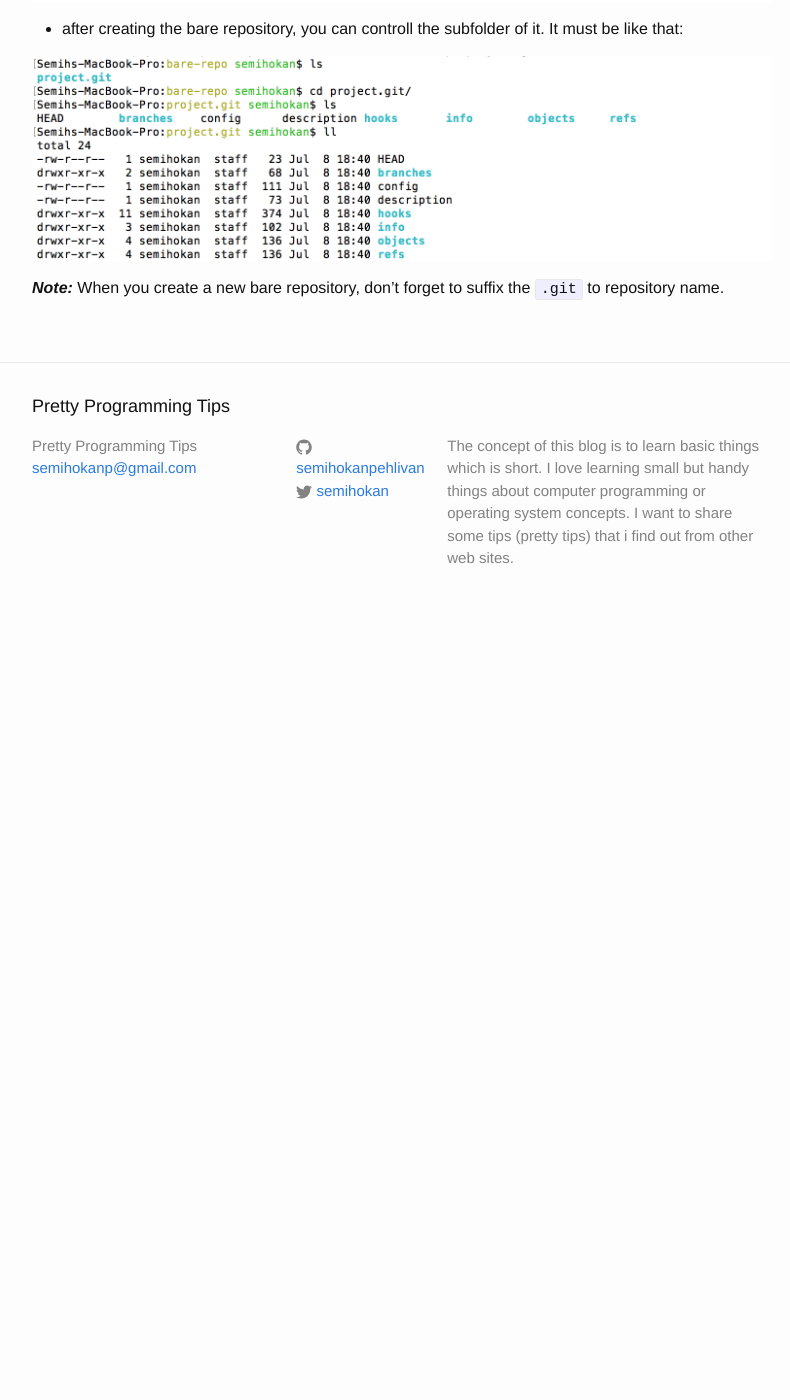
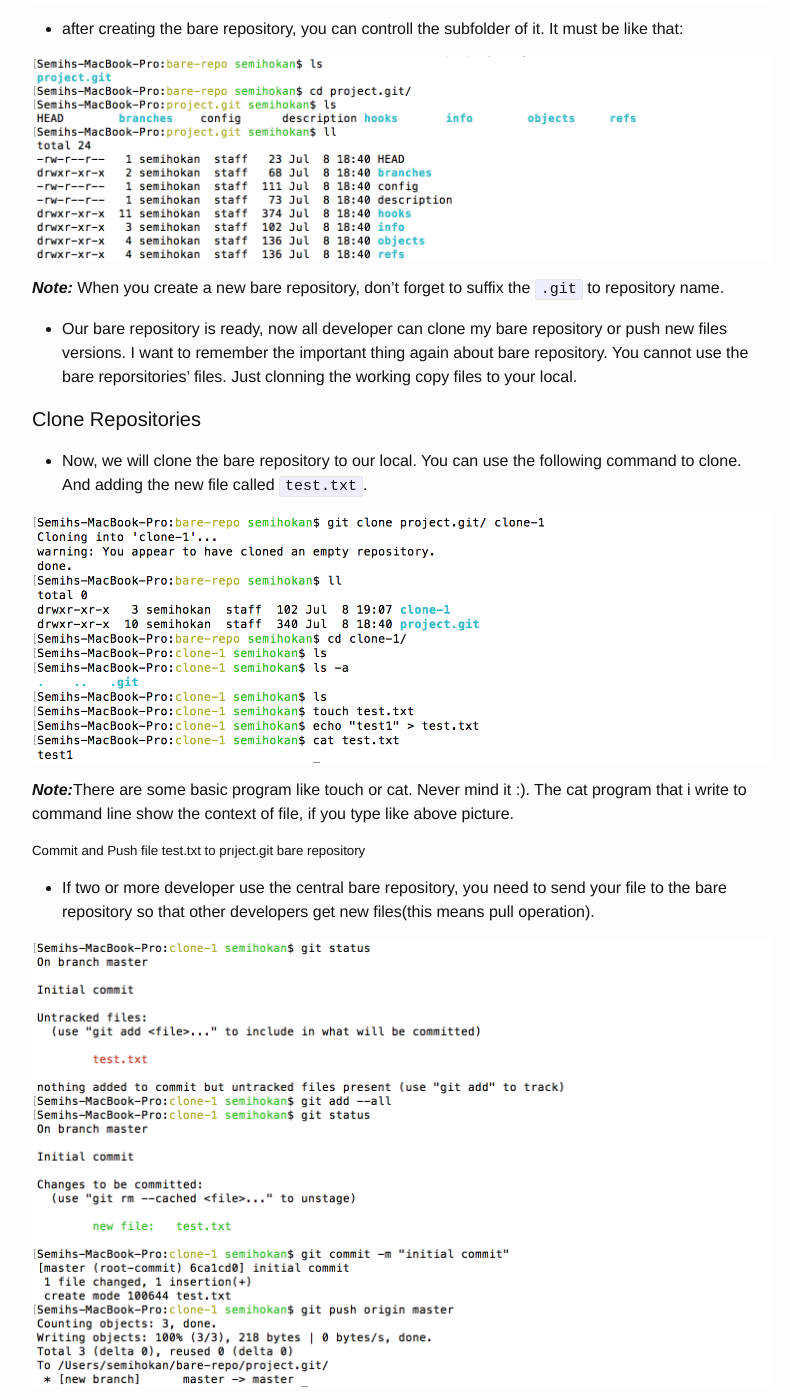
Before and after one commit to semihokanpehlivan/semihokanpehlivan.github.io, a Jekyll site: the page built from _posts/2016-7-8-Amazing Git Tips.md, in a window 1280 px wide and 1400 px high, scrolled down 647 px. Shown: the whole window, without its empty margins (238-1028 px from the left). Built offline with Jekyll 4.4.1, drawn with Linux system fonts in a browser that asks for light colours; before the commit the page ends 1277 px from its top, so only the background shows below that; some of the changed text lies outside the part shown.

Commit message:
Commit and push

````diff
--- a/_posts/2016-7-8-Amazing Git Tips.md
+++ b/_posts/2016-7-8-Amazing Git Tips.md
@@ -22,3 +22,21 @@ between ```git init``` and ```git init --bare```?
 ![image](/images/bare2.png)
 
 ***Note:*** When you create a new bare repository, don't forget to suffix the ```.git``` to repository name.
+
+-	Our bare repository is ready, now all developer can clone my bare repository or push new files versions. I want to remember the important thing again about bare repository. You cannot use the bare reporsitories' files. Just clonning the working copy files to your local.
+
+#### Clone Repositories
+
+-	Now, we will clone the bare repository to our local. You can use the following command to clone. And adding the new file called ```test.txt```.
+
+![image](/images/clone1.png)
+
+***Note:***There are some basic program like touch or cat. Never mind it :). The cat program that i write to command line show the context of file, if you type like above picture.
+
+##### Commit and Push file test.txt to prıject.git bare repository
+
+-	If two or more developer use the central bare repository, you need to send your file to the bare repository so that other developers get new files(this means pull operation).
+
+![image](/images/commit.png)
+
+>	It was classic git add commit push operation :D
````
Also changed, not shown: images/clone1.png (added), images/commit.png (added).
